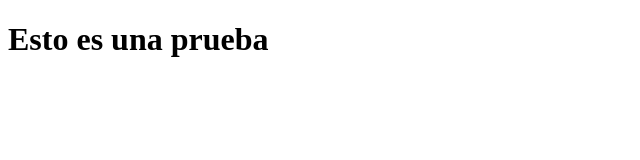
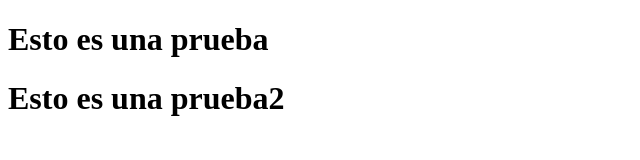
Before and after one commit to afvelasquez2000/WebGitHub, a plain HTML site: page index.html in a window 1280 px wide. Shown: the whole page, without its empty margins (0-640 px from the left). Drawn offline with Linux system fonts and the light colour scheme.

Commit message:
modificacion de archivo

```diff
--- a/index.html
+++ b/index.html
@@ -7,5 +7,7 @@
 </head>
 <body>
     <h1>Esto es una prueba</h1>
+    <h1>Esto es una prueba2</h1>
+
 </body>
 </html>
```
